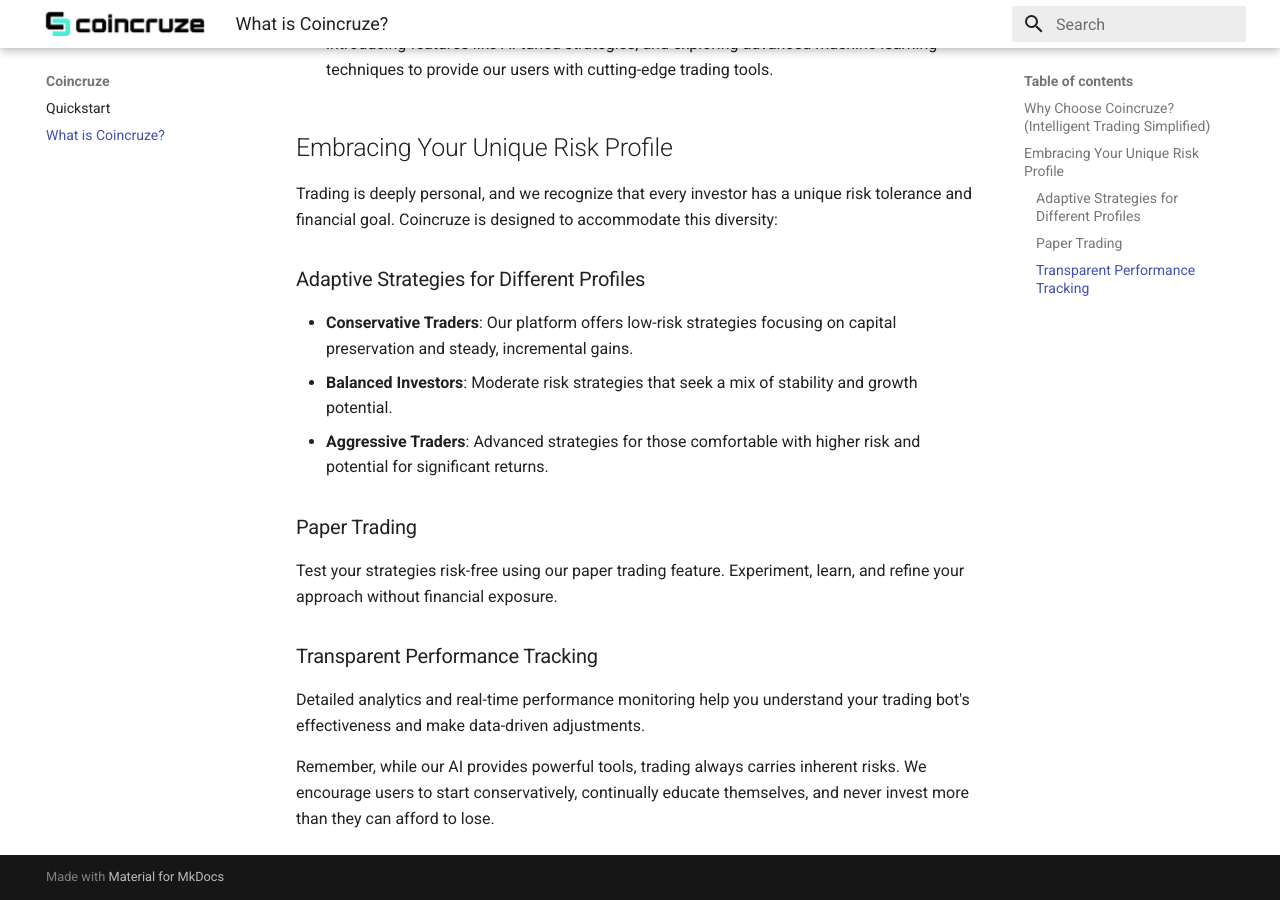
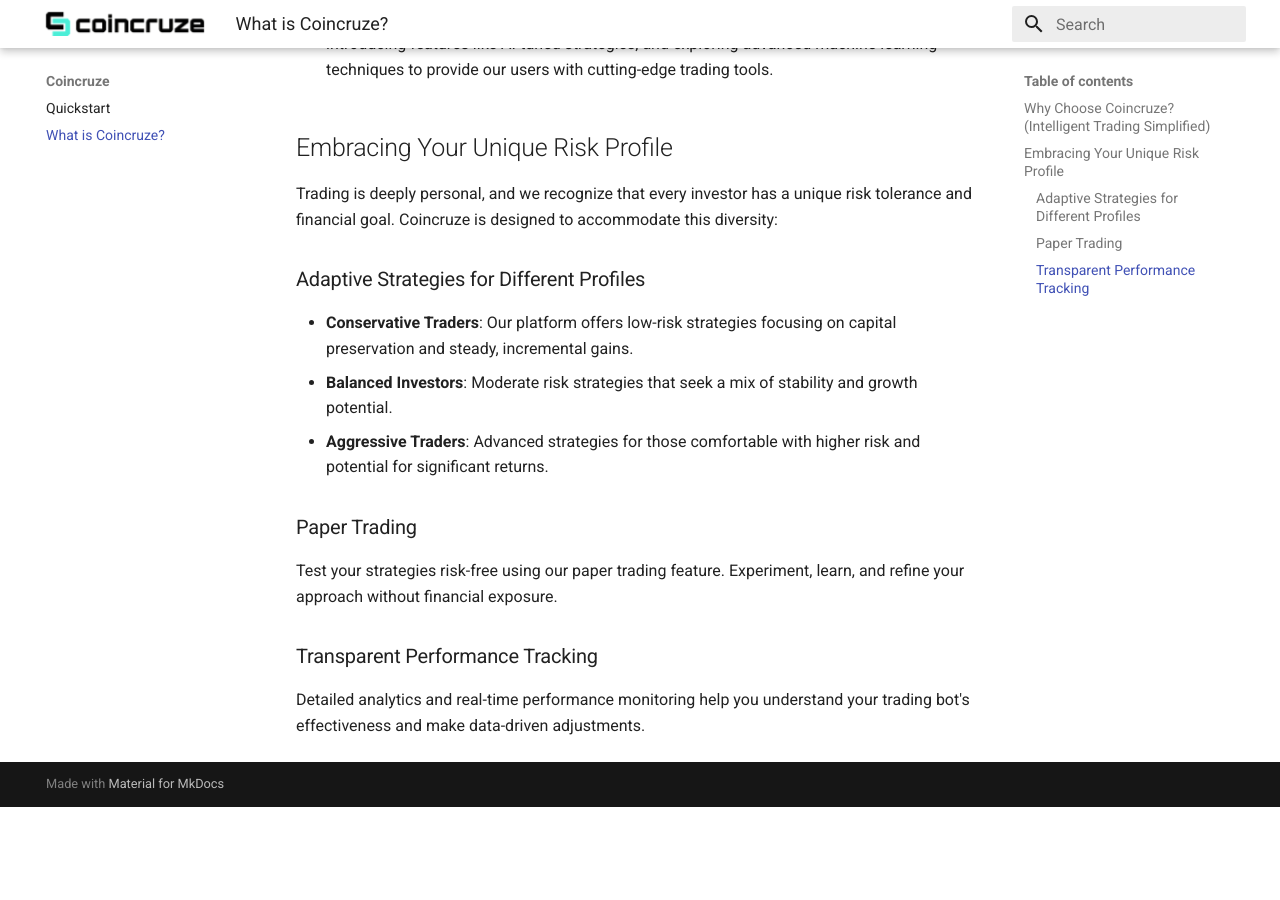
Before and after one commit to coincruze/docs, an MkDocs documentation site: the page built from docs/about.md, in a window 1280 px wide and 900 px high, scrolled down 969 px. Built offline with MkDocs 1.6.1 and Material for MkDocs 9.7.7, drawn with Linux system fonts in a browser that asks for light colours; after the commit the page ends 1776 px from its top, so only the background shows below that.

Commit message:
docs: Remove cautionary note on trading risks from About page

```diff
--- a/docs/about.md
+++ b/docs/about.md
@@ -33,5 +33,3 @@
 ### Transparent Performance Tracking
 
 Detailed analytics and real-time performance monitoring help you understand your trading bot's effectiveness and make data-driven adjustments.
-
-Remember, while our AI provides powerful tools, trading always carries inherent risks. We encourage users to start conservatively, continually educate themselves, and never invest more than they can afford to lose.
```
